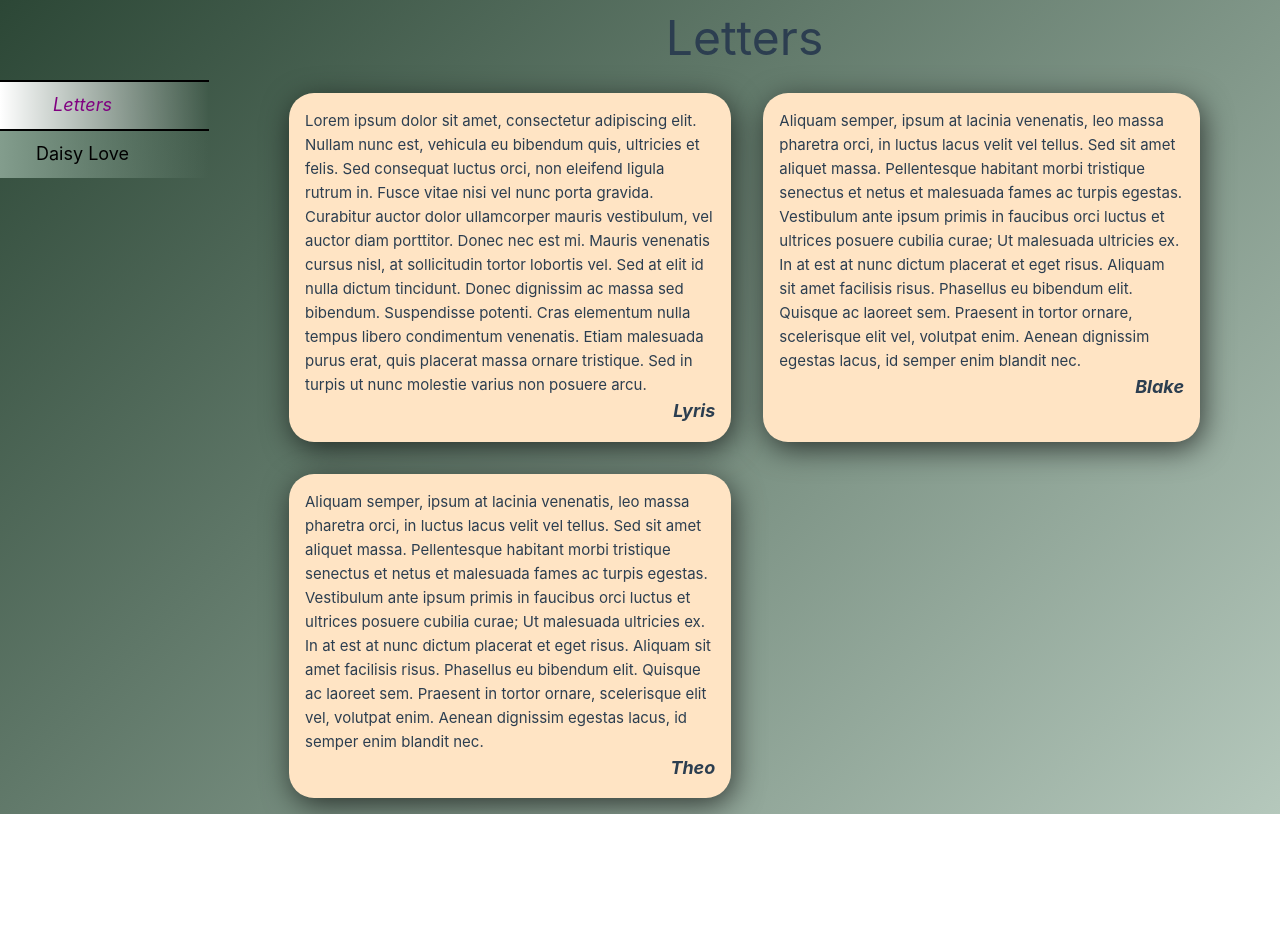
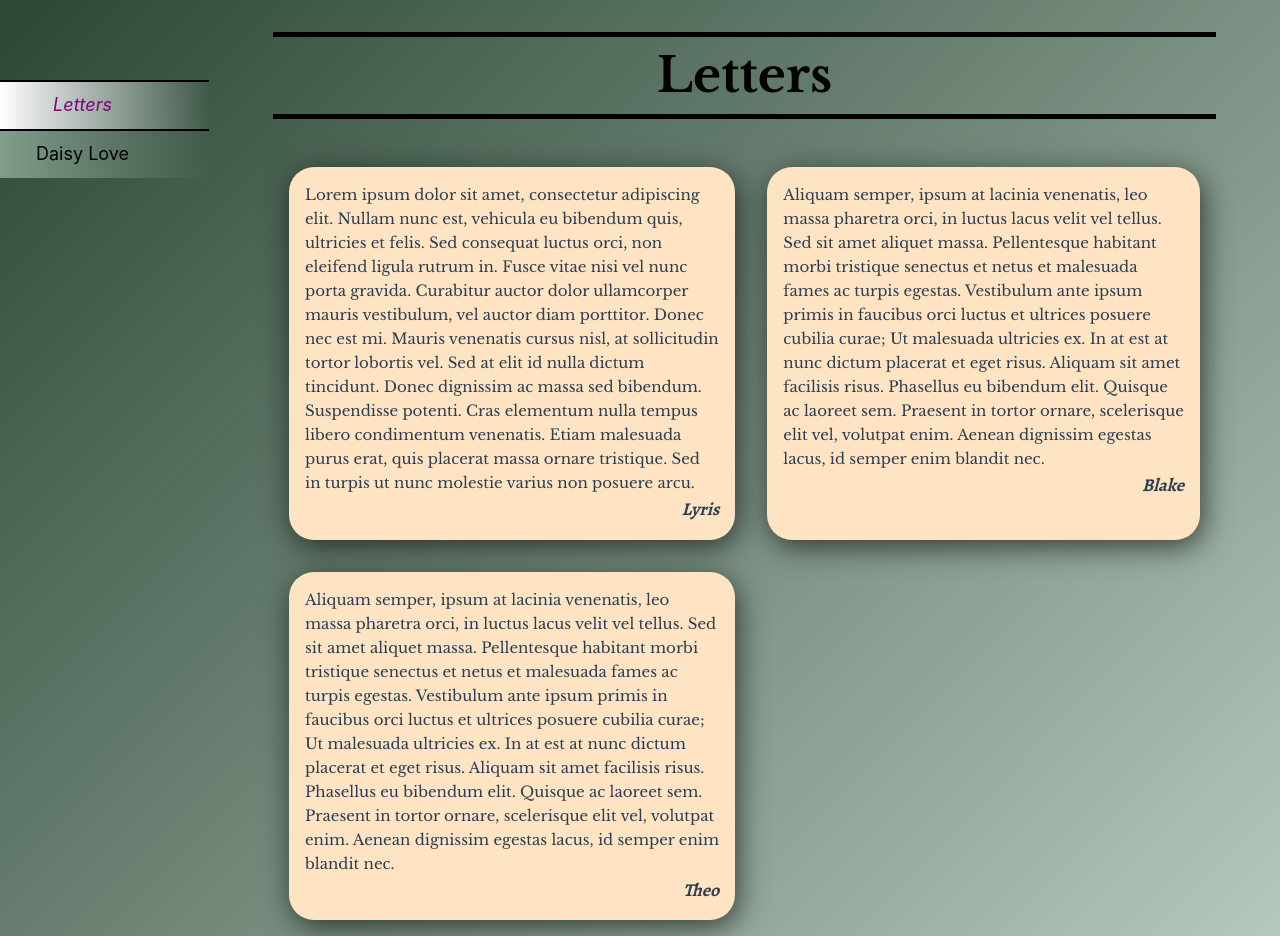
Before and after one commit to CommanderTrip/medica-ii, a Vue app in the folder for-ras/: page /Letters in a window 1280 px wide. Before the commit the page ends 814 px from the top, so only its background shows below. Built offline with nearby package versions, Linux system fonts and the light colour scheme.

Commit message:
Added Daisy Love Page with styling

```diff
--- a/for-ras/index.html
+++ b/for-ras/index.html
@@ -4,6 +4,15 @@
     <meta charset="UTF-8" />
     <link rel="icon" href="/favicon.ico" />
     <meta name="viewport" content="width=device-width, initial-scale=1.0" />
+
+    <!-- Fonts -->
+    <link rel="preconnect" href="https://fonts.googleapis.com" />
+    <link rel="preconnect" href="https://fonts.gstatic.com" crossorigin />
+    <link
+      href="https://fonts.googleapis.com/css2?family=Alegreya:wght@400;700&family=Libre+Baskerville:wght@400;700&display=swap"
+      rel="stylesheet"
+    />
+
     <title>Ras Appreciation</title>
   </head>
   <body>
--- a/for-ras/src/App.vue
+++ b/for-ras/src/App.vue
@@ -49,6 +49,7 @@ nav {
 
 .page {
   padding-inline: 5%;
+  width: 100%;
 }
 
 @media (hover: hover) {
--- /dev/null
+++ b/for-ras/src/components/DaisyImage.vue
@@ -0,0 +1,36 @@
+<script>
+export default {
+  props: {
+    src: {
+      type: String
+    },
+    alt: {
+      type: String
+    },
+    random: {
+      type: Number
+    }
+  },
+  computed: {
+    cssVars() {
+      return {
+        "--rotation": Math.round(this.random) - 45 + "deg"
+      }
+    }
+  }
+}
+</script>
+
+<template>
+  <img :key="this.alt" :src="this.src" :alt="this.alt" :style="cssVars" />
+</template>
+
+<style>
+img {
+  transform: rotate(var(--rotation));
+}
+img:hover {
+  transform: scale(1.25);
+  z-index: 99;
+}
+</style>
--- a/for-ras/src/components/LetterCard.vue
+++ b/for-ras/src/components/LetterCard.vue
@@ -29,7 +29,14 @@ div {
   box-shadow: 3px 7px 30px -1px rgba(0, 0, 0, 0.67);
 }
 
+p {
+  font-family: "Libre Baskerville", serif;
+  font-weight: 400;
+}
+
 span {
+  font-family: "Alegreya", serif;
+  font-weight: 700;
   text-align: end;
 }
 
@@ -37,4 +44,8 @@ em {
   font-size: large;
   font-weight: bolder;
 }
+
+div:hover {
+  transform: scale(1.1);
+}
 </style>
--- /dev/null
+++ b/for-ras/src/components/daisyPhotos.js
@@ -0,0 +1,32 @@
+import photo from "../assets/logo.svg"
+
+export const daisyPhotos = [
+  {
+    src: photo,
+    alt: "Temp photo"
+  },
+  {
+    src: photo,
+    alt: "Temp photo"
+  },
+  {
+    src: photo,
+    alt: "Temp photo"
+  },
+  {
+    src: photo,
+    alt: "Temp photo"
+  },
+  {
+    src: photo,
+    alt: "Temp photo"
+  },
+  {
+    src: photo,
+    alt: "Temp photo"
+  },
+  {
+    src: photo,
+    alt: "Temp photo"
+  }
+]
--- a/for-ras/src/views/DaisyLoveView.vue
+++ b/for-ras/src/views/DaisyLoveView.vue
@@ -1,7 +1,54 @@
-<script setup></script>
+<script>
+import DaisyImage from "../components/DaisyImage.vue"
+import { daisyPhotos } from "../components/daisyPhotos"
+
+export default {
+  data: () => ({
+    photos: daisyPhotos
+  }),
+  methods: {
+    random() {
+      return Math.random()
+    }
+  },
+  components: { DaisyImage }
+}
+</script>
 
 <template>
-  <h1>Daisy Love!</h1>
+  <h1>Daisy Love</h1>
+  <div className="daisy-page">
+    <DaisyImage
+      v-for="image in this.photos"
+      :key="'hi!' + image.alt"
+      :src="image.src"
+      :alt="image.alt"
+      :random="this.random() * 90"
+    />
+  </div>
 </template>
 
-<style></style>
+<style scoped>
+h1 {
+  text-align: center;
+  font-family: "Libre Baskerville", serif;
+  font-weight: 700;
+  font-size: 36pt;
+  color: black;
+  border-block: 5px solid black;
+  margin-block: 2rem;
+}
+
+img:hover {
+  transform: scale(1.25);
+  z-index: 99;
+}
+
+.daisy-page {
+  display: grid;
+  grid-template-rows: repeat(2, 1fr);
+  grid-auto-flow: column dense;
+  justify-items: center;
+  min-width: 350px;
+}
+</style>
--- a/for-ras/src/views/LettersView.vue
+++ b/for-ras/src/views/LettersView.vue
@@ -13,7 +13,12 @@ import { letters } from "../components/letters"
 <style scoped>
 h1 {
   text-align: center;
+  font-family: "Libre Baskerville", serif;
+  font-weight: 700;
   font-size: 36pt;
+  color: black;
+  border-block: 5px solid black;
+  margin-block: 2rem;
 }
 
 .letters-page {
```
